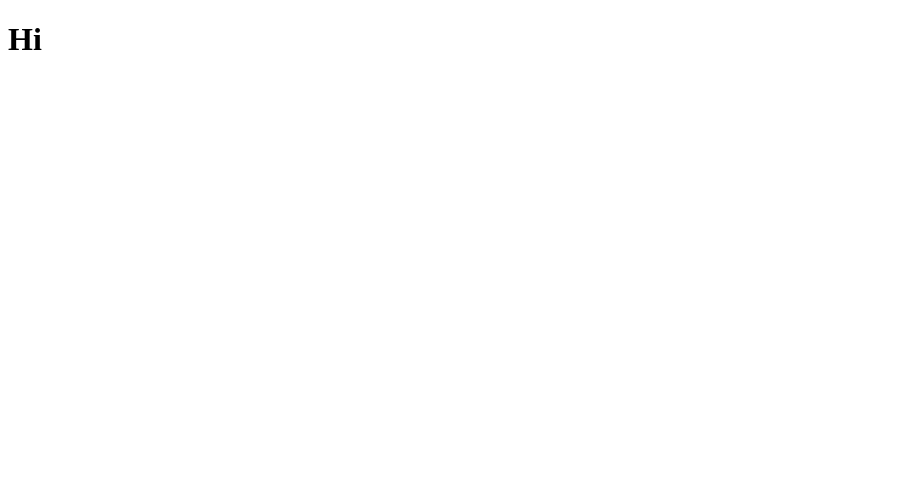
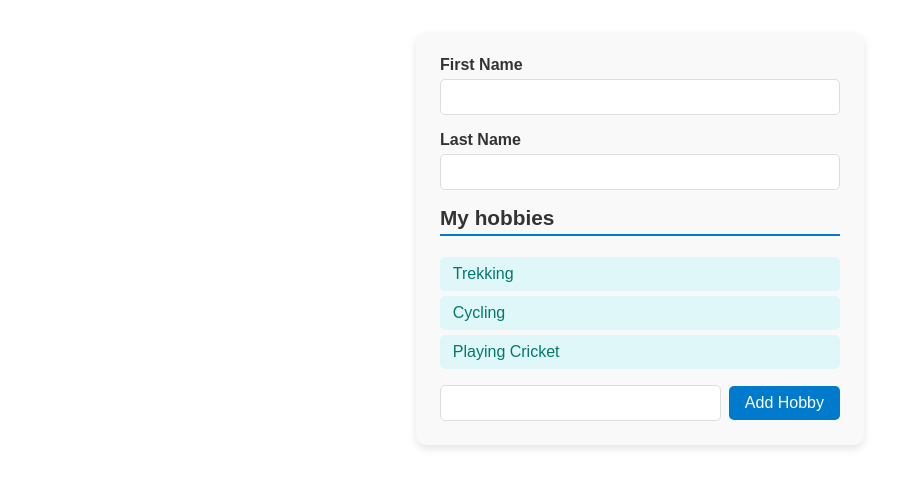
Before and after one commit to imudasirali/react-hands-on-learning, a React (Vite) app: page / in a window 1280 px wide. Shown: the top 488 px of the page, without its empty margins (0-918 px from the left). Built offline with nearby package versions, Linux system fonts and the light colour scheme.

Commit message:
LDT-1111: useLocalStorage hook exercise

```diff
--- a/src/App.jsx
+++ b/src/App.jsx
@@ -1,6 +1,63 @@
+import { useState } from "react";
+import { useLocalStorage } from "./useLocalStorage";
+import "./style.css";
+
 function App() {
+  const [firstName, setFirstName] = useLocalStorage("FIRST_NAME", "");
 
-  return <h1>Hi</h1>
+  const [lastName, setLastName] = useLocalStorage("LAST_NAME", "");
+
+  const [hobbies, setHobbies] = useLocalStorage("HOBBIES", [
+    "Trekking",
+    "Cycling",
+    "Playing Cricket",
+  ]);
+
+  const [hobby, setHobby] = useState("");
+
+  const handleAddHobby = () => {
+    setHobbies((currentHobbies) => [...currentHobbies, hobby]);
+    setHobby("");
+  };
+
+  return (
+    <>
+      <div className="form-container">
+        <div className="input-group">
+          <label>First Name</label>
+          <input
+            type="text"
+            value={firstName}
+            onChange={(e) => setFirstName(e.target.value)}
+          />
+        </div>
+
+        <div className="input-group">
+          <label>Last Name</label>
+          <input
+            type="text"
+            value={lastName}
+            onChange={(e) => setLastName(e.target.value)}
+          />
+        </div>
+        <h3>My hobbies</h3>
+        <ul className="hobby-list">
+          {hobbies.map((hobby, index) => (
+            <li key={index}>{hobby}</li>
+          ))}
+        </ul>
+        <div className="hobby-input">
+          <input
+            type="text"
+            name="new-hobby"
+            value={hobby}
+            onChange={(e) => setHobby(e.target.value)}
+          />
+          <button onClick={handleAddHobby}>Add Hobby</button>
+        </div>
+      </div>
+    </>
+  );
 }
 
-export default App
+export default App;
--- /dev/null
+++ b/src/style.css
@@ -0,0 +1,84 @@
+.form-container {
+    max-width: 400px;
+    margin: 2rem auto;
+    padding: 1.5rem;
+    background-color: #f9f9f9;
+    border-radius: 10px;
+    box-shadow: 0 4px 8px rgba(0, 0, 0, 0.1);
+    font-family: Arial, sans-serif;
+}
+
+.input-group {
+    display: flex;
+    flex-direction: column;
+    margin-bottom: 1rem;
+}
+
+label {
+    font-weight: 600;
+    margin-bottom: 0.3rem;
+    color: #333;
+}
+
+input[type="text"] {
+    padding: 0.5rem;
+    font-size: 1rem;
+    border: 1px solid #ddd;
+    border-radius: 5px;
+    transition: border-color 0.3s;
+}
+
+input[type="text"]:focus {
+    border-color: #007acc;
+    outline: none;
+}
+
+h3 {
+    margin-top: 1rem;
+    font-size: 1.3rem;
+    color: #333;
+    border-bottom: 2px solid #007acc;
+    padding-bottom: 0.3rem;
+}
+
+.hobby-list {
+    list-style: none;
+    padding: 0;
+    margin: 1rem 0;
+}
+
+.hobby-list li {
+    padding: 0.5rem 0.8rem;
+    margin: 0.3rem 0;
+    background-color: #e0f7fa;
+    border-radius: 5px;
+    color: #00796b;
+    font-weight: 500;
+}
+
+.hobby-input {
+    display: flex;
+    gap: 0.5rem;
+    align-items: center;
+}
+
+.hobby-input input[type="text"] {
+    flex: 1;
+    padding: 0.5rem;
+    font-size: 1rem;
+}
+
+.hobby-input button {
+    padding: 0.5rem 1rem;
+    font-size: 1rem;
+    background-color: #007acc;
+    color: #fff;
+    border: none;
+    border-radius: 5px;
+    cursor: pointer;
+    transition: background-color 0.3s ease;
+}
+
+.hobby-input button:hover {
+    background-color: #005fa3;
+}
--- /dev/null
+++ b/src/useLocalStorage.js
@@ -0,0 +1,15 @@
+import { useEffect, useState } from "react";
+
+export function useLocalStorage(storageKey, keyValue) {
+  const [key, setKeyValue] = useState(
+    localStorage.getItem(storageKey)
+      ? JSON.parse(localStorage.getItem(storageKey))
+      : keyValue
+  );
+
+  useEffect(() => {
+    localStorage.setItem(storageKey, JSON.stringify(key));
+  }, [key, storageKey]);
+
+  return [key, setKeyValue];
+}
```
